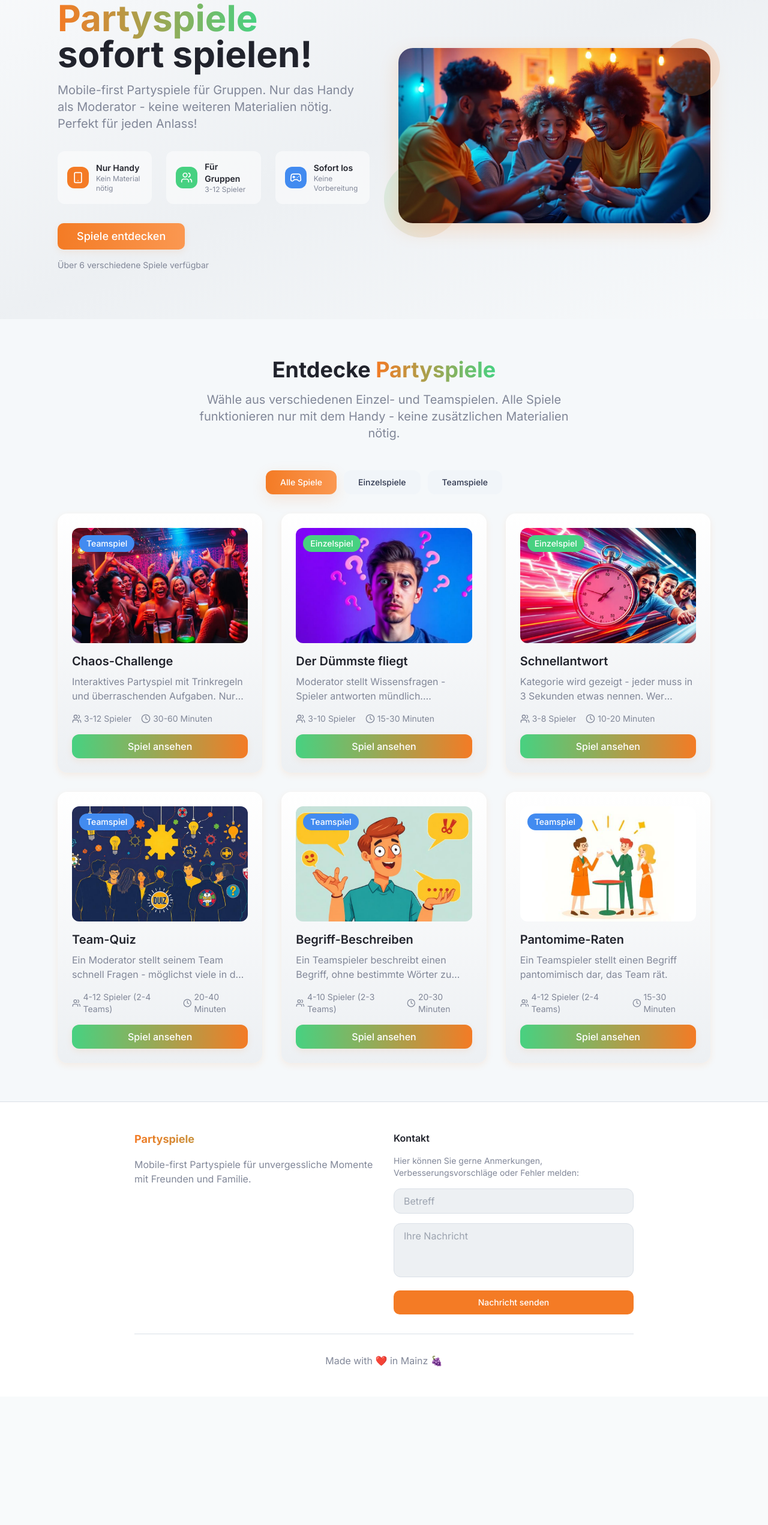
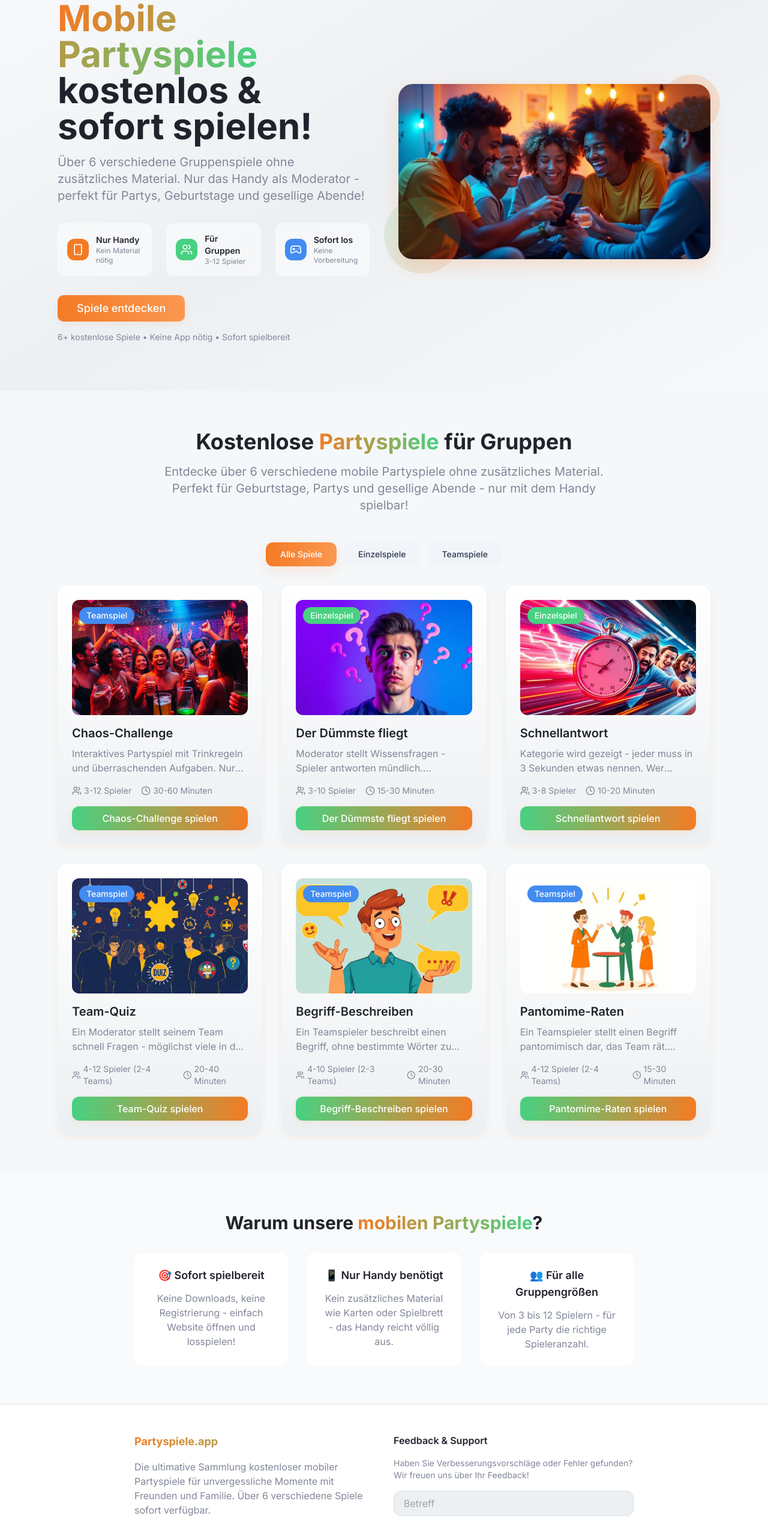
Before and after one commit to maiernano2/party-play-pocket, a React (Vite) app: page / in a window 1280 px wide. Shown: the part 80-2622 px from the top of the page at 60% size. Before the commit the page ends 2408 px from the top, so only its background shows below. Built offline with nearby package versions, Linux system fonts and the light colour scheme.

Commit message:
Optimize website for SEO
Improve SEO across the entire website, including all subpages. This involves updating text content on the landing page and subpages without altering game functionalities.

```diff
--- a/index.html
+++ b/index.html
@@ -1,23 +1,62 @@
 <!DOCTYPE html>
-<html lang="en">
+<html lang="de">
   <head>
     <meta charset="UTF-8" />
     <meta name="viewport" content="width=device-width, initial-scale=1.0" />
-    <title>Partyspiele - Sofort spielen mit dem Handy</title>
-    <meta name="description" content="Mobile-first Partyspiele für Gruppen. Sofort spielen ohne zusätzliche Materialien - nur mit dem Handy als Moderator. Einzel- und Teamspiele für jeden Anlass." />
-    <meta name="author" content="Partyspiele" />
+    <title>Partyspiele online kostenlos - Mobile Gruppenspiele ohne Material | Partyspiele.app</title>
+    <meta name="description" content="✓ 6+ kostenlose Partyspiele für Gruppen ✓ Nur Handy benötigt ✓ Sofort spielbereit ✓ Quiz, Chaos Challenge, Pantomime & mehr ✓ 3-12 Spieler ✓ Keine App nötig" />
+    <meta name="keywords" content="partyspiele, gruppenspiele, mobile spiele, quiz spiele, chaos challenge, pantomime, teamspiele, gesellschaftsspiele handy, partyspiele ohne material, kostenlose spiele" />
+    <meta name="author" content="Partyspiele.app" />
+    <meta name="robots" content="index, follow" />
+    <link rel="canonical" href="https://partyspiele.app/" />
+
+    <!-- Preconnect for performance -->
     <link rel="preconnect" href="https://fonts.googleapis.com">
     <link rel="preconnect" href="https://fonts.gstatic.com" crossorigin>
     <link href="https://fonts.googleapis.com/css2?family=Inter:wght@300;400;500;600;700&display=swap" rel="stylesheet">
 
-    <meta property="og:title" content="6b984eba-4055-4345-b4c6-f06a00e46986" />
-    <meta property="og:description" content="Lovable Generated Project" />
+    <!-- Open Graph / Facebook -->
     <meta property="og:type" content="website" />
-    <meta property="og:image" content="https://lovable.dev/opengraph-image-p98pqg.png" />
+    <meta property="og:url" content="https://partyspiele.app/" />
+    <meta property="og:title" content="Partyspiele online kostenlos - Mobile Gruppenspiele ohne Material" />
+    <meta property="og:description" content="6+ kostenlose Partyspiele für Gruppen. Nur Handy benötigt - sofort spielbereit! Quiz, Chaos Challenge, Pantomime & mehr für 3-12 Spieler." />
+    <meta property="og:image" content="https://partyspiele.app/og-image.jpg" />
+    <meta property="og:site_name" content="Partyspiele.app" />
+    <meta property="og:locale" content="de_DE" />
 
+    <!-- Twitter -->
     <meta name="twitter:card" content="summary_large_image" />
-    <meta name="twitter:site" content="@lovable_dev" />
-    <meta name="twitter:image" content="https://lovable.dev/opengraph-image-p98pqg.png" />
+    <meta name="twitter:url" content="https://partyspiele.app/" />
+    <meta name="twitter:title" content="Partyspiele online kostenlos - Mobile Gruppenspiele ohne Material" />
+    <meta name="twitter:description" content="6+ kostenlose Partyspiele für Gruppen. Nur Handy benötigt - sofort spielbereit!" />
+    <meta name="twitter:image" content="https://partyspiele.app/og-image.jpg" />
+
+    <!-- Structured Data -->
+    <script type="application/ld+json">
+    {
+      "@context": "https://schema.org",
+      "@type": "WebApplication",
+      "name": "Partyspiele.app",
+      "url": "https://partyspiele.app",
+      "description": "Kostenlose mobile Partyspiele für Gruppen. Über 6 verschiedene Spiele ohne zusätzliches Material - nur mit dem Handy spielbar.",
+      "applicationCategory": "Game",
+      "operatingSystem": "Web Browser",
+      "offers": {
+        "@type": "Offer",
+        "price": "0",
+        "priceCurrency": "EUR"
+      },
+      "author": {
+        "@type": "Organization",
+        "name": "Partyspiele.app"
+      },
+      "aggregateRating": {
+        "@type": "AggregateRating",
+        "ratingValue": "4.8",
+        "ratingCount": "150"
+      }
+    }
+    </script>
   </head>
 
   <body>
--- a/src/components/GameCard.tsx
+++ b/src/components/GameCard.tsx
@@ -17,8 +17,9 @@ export const GameCard = ({ game }: GameCardProps) => {
         <div className="relative mb-4 overflow-hidden rounded-xl">
           <img
             src={game.image}
-            alt={`${game.title} Spielbild`}
+            alt={`${game.title} - Kostenloses mobiles Partyspiel für ${game.playerCount} ohne Material`}
             className="w-full h-48 object-cover transition-transform duration-300 group-hover:scale-110"
+            loading="lazy"
           />
           <div className={`absolute top-3 left-3 ${categoryColor} text-white px-3 py-1 rounded-full text-sm font-medium`}>
             {categoryLabel}
@@ -26,7 +27,9 @@ export const GameCard = ({ game }: GameCardProps) => {
         </div>
 
         <h3 className="text-xl font-semibold mb-2 text-foreground">{game.title}</h3>
-        <p className="text-muted-foreground mb-4 line-clamp-2">{game.description}</p>
+        <p className="text-muted-foreground mb-4 line-clamp-2">
+          {game.description} Kostenlos spielbar ohne zusätzliches Material.
+        </p>
 
         <div className="flex items-center gap-4 mb-4 text-sm text-muted-foreground">
           <div className="flex items-center gap-1">
@@ -40,7 +43,7 @@ export const GameCard = ({ game }: GameCardProps) => {
         </div>
 
         <div className="btn-game w-full text-center py-2 px-4 rounded-lg">
-          Spiel ansehen
+          {game.title} spielen
         </div>
       </div>
     </Link>
--- a/src/components/Hero.tsx
+++ b/src/components/Hero.tsx
@@ -14,14 +14,14 @@ export const Hero = ({ onDiscoverGames }: HeroProps) => {
           {/* Content */}
           <div className="space-y-4 md:space-y-8 fade-in">
             <div className="space-y-3 md:space-y-4">
-              <h1 className="text-3xl md:text-4xl lg:text-6xl font-bold leading-tight">
-                <span className="gradient-text">Partyspiele</span>
+              <h2 className="text-3xl md:text-4xl lg:text-6xl font-bold leading-tight">
+                <span className="gradient-text">Mobile Partyspiele</span>
                 <br />
-                sofort spielen!
-              </h1>
+                kostenlos & sofort spielen!
+              </h2>
               <p className="text-lg md:text-xl text-muted-foreground max-w-lg leading-relaxed">
-                Mobile-first Partyspiele für Gruppen. Nur das Handy als Moderator -
-                keine weiteren Materialien nötig. Perfekt für jeden Anlass!
+                Über 6 verschiedene Gruppenspiele ohne zusätzliches Material.
+                Nur das Handy als Moderator - perfekt für Partys, Geburtstage und gesellige Abende!
               </p>
             </div>
 
@@ -68,7 +68,7 @@ export const Hero = ({ onDiscoverGames }: HeroProps) => {
                 Spiele entdecken
               </Button>
               <p className="text-xs md:text-sm text-muted-foreground">
-                Über 6 verschiedene Spiele verfügbar
+                6+ kostenlose Spiele • Keine App nötig • Sofort spielbereit
               </p>
             </div>
           </div>
--- a/src/pages/GameDetail.tsx
+++ b/src/pages/GameDetail.tsx
@@ -18,10 +18,27 @@ export const GameDetail = () => {
   const game = gameId ? getGameById(gameId) : null;
   const [showInteractive, setShowInteractive] = useState(false);
 
-  // Scroll to top when component mounts or game changes
+  // SEO and scroll management
   useEffect(() => {
+    if (game) {
+      // Dynamic SEO updates
+      document.title = `${game.title} - Kostenlos online spielen | Partyspiele.app`;
+
+      const metaDescription = document.querySelector('meta[name="description"]');
+      if (metaDescription) {
+        metaDescription.setAttribute('content',
+          `${game.title}: ${game.description} ✓ ${game.playerCount} ✓ ${game.duration} ✓ Kostenlos ohne Material spielbar`
+        );
+      }
+
+      const canonicalLink = document.querySelector('link[rel="canonical"]');
+      if (canonicalLink) {
+        canonicalLink.setAttribute('href', `https://partyspiele.app/spiel/${game.id}`);
+      }
+    }
+
     window.scrollTo(0, 0);
-  }, [gameId]);
+  }, [game, gameId]);
 
   if (!game) {
     return (
@@ -74,11 +91,47 @@ export const GameDetail = () => {
     }
   }
 
+  // Game structured data for SEO
+  const gameStructuredData = {
+    "@context": "https://schema.org",
+    "@type": "Game",
+    "name": game.title,
+    "description": game.description,
+    "url": `https://partyspiele.app/spiel/${game.id}`,
+    "image": game.image,
+    "gamePlayMode": "MultiPlayer",
+    "numberOfPlayers": game.playerCount,
+    "typicalAgeRange": "13+",
+    "audience": {
+      "@type": "PeopleAudience",
+      "audienceType": game.playerCount
+    },
+    "timeRequired": game.duration,
+    "gamePlatform": "Web Browser",
+    "offers": {
+      "@type": "Offer",
+      "price": "0",
+      "priceCurrency": "EUR"
+    },
+    "aggregateRating": {
+      "@type": "AggregateRating",
+      "ratingValue": "4.7",
+      "ratingCount": "45"
+    }
+  };
+
   return (
     <div className="min-h-screen bg-background">
+      {/* SEO structured data */}
+      <script
+        type="application/ld+json"
+        dangerouslySetInnerHTML={{ __html: JSON.stringify(gameStructuredData) }}
+      />
+
       {/* Header */}
       <header className="sticky top-0 bg-background/80 backdrop-blur-sm border-b z-10">
         <div className="container mx-auto px-4 py-4">
+          <nav aria-label="Breadcrumb">
             <button
               onClick={() => {
                 navigate('/');
@@ -90,21 +143,26 @@ export const GameDetail = () => {
               className="inline-flex items-center gap-2 text-muted-foreground hover:text-foreground transition-colors"
             >
               <ArrowLeft className="w-5 h-5" />
-            Zurück zu allen Spielen
+              Zurück zu allen Partyspielen
             </button>
+          </nav>
         </div>
       </header>
 
       <main className="container mx-auto px-4 py-8 max-w-4xl">
         {/* Game Header */}
-        <div className="fade-in mb-8">
+        <article className="fade-in mb-8">
           <div className="grid md:grid-cols-2 gap-8 items-center">
             <div>
               <div className={`inline-block ${categoryColor} text-white px-4 py-2 rounded-full text-sm font-medium mb-4`}>
                 {categoryLabel}
               </div>
-              <h1 className="text-3xl md:text-4xl font-bold mb-4">{game.title}</h1>
-              <p className="text-xl text-muted-foreground mb-6">{game.description}</p>
+              <h1 className="text-3xl md:text-4xl font-bold mb-4">
+                {game.title} - Kostenloses {categoryLabel.toLowerCase()}
+              </h1>
+              <p className="text-xl text-muted-foreground mb-6">
+                {game.description} Perfekt für Partys und gesellige Abende ohne zusätzliches Material.
+              </p>
 
               <div className="flex flex-wrap gap-6 mb-6">
                 <div className="flex items-center gap-2 text-muted-foreground">
@@ -121,6 +179,7 @@ export const GameDetail = () => {
                 onClick={() => setShowInteractive(true)}
                 className="btn-hero text-lg mb-6"
                 size="lg"
+                aria-label={`${game.title} jetzt spielen`}
               >
                 <Play className="w-5 h-5 mr-2" />
                 Spiel starten
@@ -130,16 +189,19 @@ export const GameDetail = () => {
             <div className="relative">
               <img
                 src={game.image}
-                alt={`${game.title} Spielbild`}
+                alt={`${game.title} - Mobile Partyspiel für ${game.playerCount} ohne Material`}
                 className="w-full rounded-2xl shadow-medium hover-lift"
+                loading="eager"
               />
             </div>
           </div>
-        </div>
+        </article>
 
         {/* Game Rules */}
-        <div className="fade-in bg-card rounded-2xl p-8 shadow-soft mb-8">
-          <h2 className="text-2xl font-bold mb-6">Spielregeln</h2>
+        <section className="fade-in bg-card rounded-2xl p-8 shadow-soft mb-8">
+          <h2 className="text-2xl font-bold mb-6">
+            {game.title} Spielregeln - So funktioniert das mobile Partyspiel
+          </h2>
           <div className="space-y-4">
             {game.rules.map((rule, index) => (
               <div key={index} className="flex gap-4">
@@ -150,12 +212,12 @@ export const GameDetail = () => {
               </div>
             ))}
           </div>
-        </div>
+        </section>
 
         {/* Interactive Features */}
         {game.interactive && (
-          <div className="fade-in bg-gradient-card rounded-2xl p-8 shadow-soft mb-8">
-            <h3 className="text-xl font-bold mb-4">Features</h3>
+          <section className="fade-in bg-gradient-card rounded-2xl p-8 shadow-soft mb-8">
+            <h3 className="text-xl font-bold mb-4">Spiel-Features</h3>
             <div className="grid grid-cols-2 md:grid-cols-4 gap-4">
               {game.interactive.hasTimer && (
                 <div className="bg-white/80 rounded-xl p-4 text-center">
@@ -182,8 +244,66 @@ export const GameDetail = () => {
                 </div>
               )}
             </div>
+          </section>
+        )}
+
+        {/* Benefits Section */}
+        <section className="fade-in bg-muted/30 rounded-2xl p-8 mb-8">
+          <h3 className="text-xl font-bold mb-4">
+            Warum {game.title} das perfekte Partyspiel ist
+          </h3>
+          <div className="grid md:grid-cols-2 gap-6">
+            <div>
+              <h4 className="font-semibold mb-2">📱 Nur Handy benötigt</h4>
+              <p className="text-muted-foreground text-sm">
+                Keine Karten, kein Spielbrett - einfach Website öffnen und losspielen!
+              </p>
             </div>
-        )}
+            <div>
+              <h4 className="font-semibold mb-2">⚡ Sofort spielbereit</h4>
+              <p className="text-muted-foreground text-sm">
+                Keine Downloads oder Registrierungen nötig - direkt im Browser spielen.
+              </p>
+            </div>
+            <div>
+              <h4 className="font-semibold mb-2">👥 Perfekt für Gruppen</h4>
+              <p className="text-muted-foreground text-sm">
+                Ideal für {game.playerCount} - perfekt für Partys und gesellige Abende.
+              </p>
+            </div>
+            <div>
+              <h4 className="font-semibold mb-2">🆓 Komplett kostenlos</h4>
+              <p className="text-muted-foreground text-sm">
+                Keine versteckten Kosten oder In-App-Käufe - für immer kostenlos!
+              </p>
+            </div>
+          </div>
+        </section>
+
+        {/* FAQ Section */}
+        <section className="fade-in bg-card rounded-2xl p-8 shadow-soft mb-8">
+          <h3 className="text-xl font-bold mb-6">Häufige Fragen zu {game.title}</h3>
+          <div className="space-y-4">
+            <div>
+              <h4 className="font-semibold mb-2">Brauche ich eine App für {game.title}?</h4>
+              <p className="text-muted-foreground text-sm">
+                Nein! {game.title} funktioniert direkt im Browser - keine App-Installation nötig.
+              </p>
+            </div>
+            <div>
+              <h4 className="font-semibold mb-2">Ist {game.title} wirklich kostenlos?</h4>
+              <p className="text-muted-foreground text-sm">
+                Ja, komplett kostenlos und ohne Werbung. Keine versteckten Kosten oder Premium-Features.
+              </p>
+            </div>
+            <div>
+              <h4 className="font-semibold mb-2">Wie viele Spieler können {game.title} spielen?</h4>
+              <p className="text-muted-foreground text-sm">
+                {game.title} ist für {game.playerCount} konzipiert und dauert etwa {game.duration}.
+              </p>
+            </div>
+          </div>
+        </section>
 
         {/* Start Game CTA */}
         <div className="text-center fade-in">
@@ -191,10 +311,14 @@ export const GameDetail = () => {
             onClick={() => setShowInteractive(true)}
             className="btn-hero text-lg"
             size="lg"
+            aria-label={`${game.title} jetzt kostenlos spielen`}
           >
             <Play className="w-5 h-5 mr-2" />
-            Spiel starten
+            {game.title} jetzt spielen
           </Button>
+          <p className="text-sm text-muted-foreground mt-3">
+            Kostenlos • Ohne Download • Sofort spielbereit
+          </p>
         </div>
       </main>
     </div>
--- a/src/pages/Index.tsx
+++ b/src/pages/Index.tsx
@@ -18,23 +18,50 @@ const Index = () => {
     });
   };
 
+  // SEO structured data for homepage
+  const structuredData = {
+    "@context": "https://schema.org",
+    "@type": "ItemList",
+    "name": "Partyspiele Sammlung",
+    "description": "Kostenlose mobile Partyspiele für Gruppen ohne zusätzliches Material",
+    "numberOfItems": games.length,
+    "itemListElement": games.map((game, index) => ({
+      "@type": "Game",
+      "position": index + 1,
+      "name": game.title,
+      "description": game.description,
+      "url": `https://partyspiele.app/spiel/${game.id}`,
+      "audience": {
+        "@type": "PeopleAudience",
+        "audienceType": "Gruppen von 3-12 Personen"
+      }
+    }))
+  };
+
   return (
     <div className="min-h-screen bg-background">
+      {/* SEO structured data */}
+      <script
+        type="application/ld+json"
+        dangerouslySetInnerHTML={{ __html: JSON.stringify(structuredData) }}
+      />
+
       {/* Hero Section */}
       <Hero onDiscoverGames={scrollToGames} />
 
       {/* Games Section */}
+      <main>
         <section ref={gamesRef} data-games-section className="py-16 px-4 bg-muted/30">
           <div className="container mx-auto max-w-6xl">
-          <div className="text-center mb-12 fade-in">
-            <h2 className="text-3xl md:text-4xl font-bold mb-4">
-              Entdecke <span className="gradient-text">Partyspiele</span>
-            </h2>
-            <p className="text-xl text-muted-foreground max-w-2xl mx-auto">
-              Wähle aus verschiedenen Einzel- und Teamspielen. Alle Spiele funktionieren
-              nur mit dem Handy - keine zusätzlichen Materialien nötig.
+            <header className="text-center mb-12 fade-in">
+              <h1 className="text-3xl md:text-4xl font-bold mb-4">
+                Kostenlose <span className="gradient-text">Partyspiele</span> für Gruppen
+              </h1>
+              <p className="text-xl text-muted-foreground max-w-3xl mx-auto">
+                Entdecke über 6 verschiedene mobile Partyspiele ohne zusätzliches Material.
+                Perfekt für Geburtstage, Partys und gesellige Abende - nur mit dem Handy spielbar!
               </p>
-          </div>
+            </header>
 
             {/* Filter */}
             <GameFilter
@@ -45,13 +72,13 @@ const Index = () => {
             {/* Games Grid */}
             <div className="grid grid-cols-1 md:grid-cols-2 lg:grid-cols-3 gap-8">
               {filteredGames.map((game, index) => (
-              <div
+                <article
                   key={game.id}
                   className="fade-in"
                   style={{ animationDelay: `${index * 0.1}s` }}
                 >
                   <GameCard game={game} />
-              </div>
+                </article>
               ))}
             </div>
 
@@ -65,27 +92,63 @@ const Index = () => {
           </div>
         </section>
 
+        {/* Benefits Section */}
+        <section className="py-16 px-4 bg-background">
+          <div className="container mx-auto max-w-4xl text-center">
+            <h2 className="text-2xl md:text-3xl font-bold mb-8">
+              Warum unsere <span className="gradient-text">mobilen Partyspiele</span>?
+            </h2>
+            <div className="grid md:grid-cols-3 gap-8">
+              <div className="bg-card p-6 rounded-xl">
+                <h3 className="font-semibold text-lg mb-3">🎯 Sofort spielbereit</h3>
+                <p className="text-muted-foreground">
+                  Keine Downloads, keine Registrierung - einfach Website öffnen und losspielen!
+                </p>
+              </div>
+              <div className="bg-card p-6 rounded-xl">
+                <h3 className="font-semibold text-lg mb-3">📱 Nur Handy benötigt</h3>
+                <p className="text-muted-foreground">
+                  Kein zusätzliches Material wie Karten oder Spielbrett - das Handy reicht völlig aus.
+                </p>
+              </div>
+              <div className="bg-card p-6 rounded-xl">
+                <h3 className="font-semibold text-lg mb-3">👥 Für alle Gruppengrößen</h3>
+                <p className="text-muted-foreground">
+                  Von 3 bis 12 Spielern - für jede Party die richtige Spieleranzahl.
+                </p>
+              </div>
+            </div>
+          </div>
+        </section>
+      </main>
+
       {/* Footer */}
       <footer className="bg-card border-t py-12 px-4">
         <div className="container mx-auto max-w-4xl">
           <div className="grid md:grid-cols-2 gap-8">
             <div>
-              <h3 className="font-bold text-lg mb-4 gradient-text">Partyspiele</h3>
-              <p className="text-muted-foreground">
-                Mobile-first Partyspiele für unvergessliche Momente mit Freunden und Familie.
+              <h3 className="font-bold text-lg mb-4 gradient-text">Partyspiele.app</h3>
+              <p className="text-muted-foreground mb-4">
+                Die ultimative Sammlung kostenloser mobiler Partyspiele für unvergessliche
+                Momente mit Freunden und Familie. Über 6 verschiedene Spiele sofort verfügbar.
               </p>
+              <div className="space-y-2 text-sm text-muted-foreground">
+                <p>✓ Kostenlos und werbefrei</p>
+                <p>✓ Keine App-Installation nötig</p>
+                <p>✓ Funktioniert auf allen Geräten</p>
+              </div>
             </div>
             <div>
-              <h4 className="font-semibold mb-4">Kontakt</h4>
+              <h4 className="font-semibold mb-4">Feedback & Support</h4>
               <p className="text-muted-foreground text-sm mb-4">
-                Hier können Sie gerne Anmerkungen, Verbesserungsvorschläge oder Fehler melden:
+                Haben Sie Verbesserungsvorschläge oder Fehler gefunden? Wir freuen uns über Ihr Feedback!
               </p>
               <form className="space-y-4" onSubmit={(e) => {
                 e.preventDefault();
                 const formData = new FormData(e.target as HTMLFormElement);
                 const subject = formData.get('subject') as string;
                 const message = formData.get('message') as string;
-                window.location.href = `mailto:contact@partyspiele.com?subject=${encodeURIComponent(subject)}&body=${encodeURIComponent(message)}`;
+                window.location.href = `mailto:feedback@partyspiele.app?subject=${encodeURIComponent(subject)}&body=${encodeURIComponent(message)}`;
               }}>
                 <input
                   name="subject"
@@ -108,7 +171,7 @@ const Index = () => {
             </div>
           </div>
           <div className="border-t mt-8 pt-8 text-center text-muted-foreground">
-            <p>Made with ❤️ in Mainz 🍇</p>
+            <p>© 2024 Partyspiele.app - Made with ❤️ für unvergessliche Spieleabende</p>
           </div>
         </div>
       </footer>
```
Lines whose indentation alone changed are shown as unchanged.
